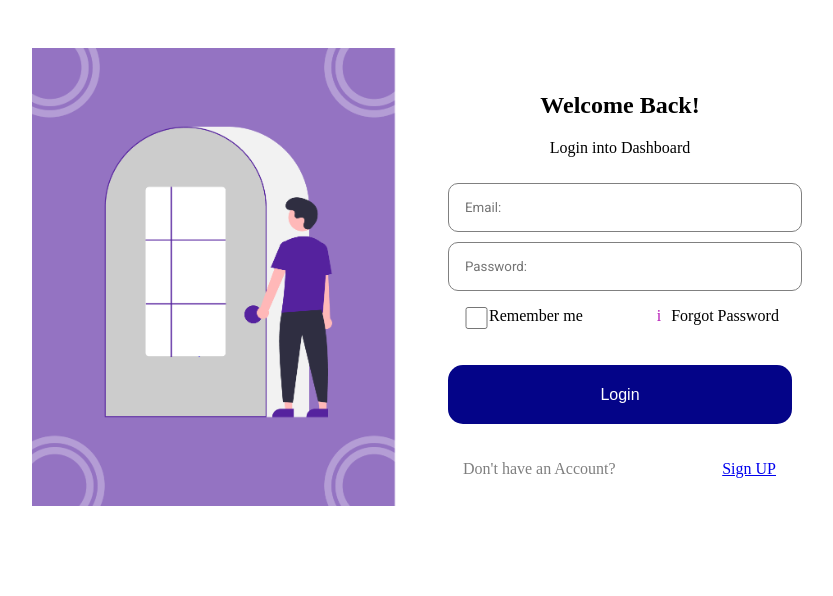
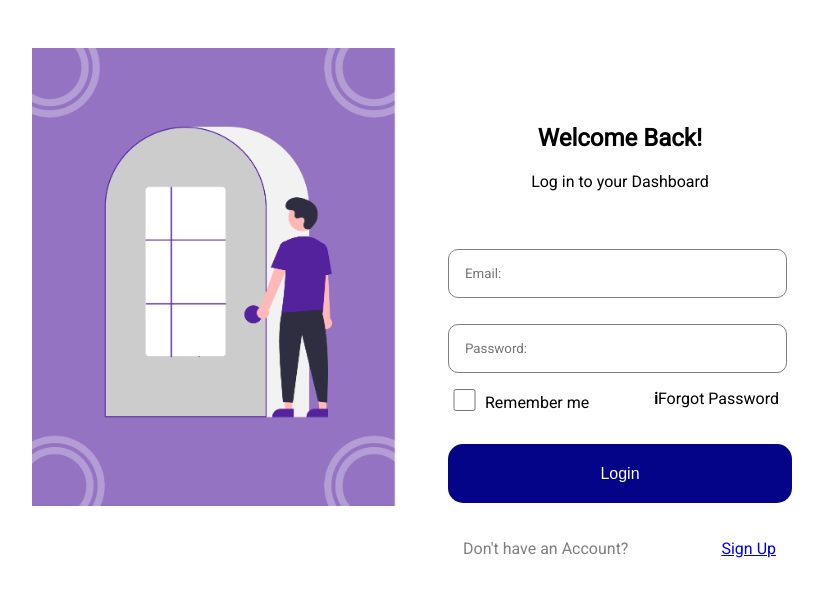
Before and after one commit to Unicorn-e-Wallet-UI/e-wallet-ui, a React (Create React App) app: page /login-page in a window 1280 px wide. Shown: the top 596 px of the page, without its empty margins (216-1049 px from the left). Built offline with nearby package versions, Linux system fonts and the light colour scheme.

Commit message:
added axios to test login endpoint

```diff
--- a/src/App.css
+++ b/src/App.css
@@ -1 +1,4 @@
 @import url('https://fonts.googleapis.com/css2?family=Roboto:wght@100;300;400&display=swap');
+html{
+    font-family: Roboto;
+}
--- a/src/component/pages/Registration-pages/Log in/login.css
+++ b/src/component/pages/Registration-pages/Log in/login.css
@@ -1,14 +1,33 @@
+.login-page{
+    padding-top:2rem ;
+}
 .welcome{
     text-align: center;
+}
 
+.login-input-field{
+    margin-right: 1rem;
+}
+.login-page label span{
+  padding: 0 0 90px 0;
+}
+.me label{
+    padding-top: 10px;
 }
 
 .dashB{
     text-align: center;
+   margin: 1rem 1rem 3rem 1rem;
  }
 
  .me{
     display: flex;
+    justify-content: space-between;
+    align-content: center;
+    /* border: 1px solid green; */
+ }
+ .me p{
+    margin-right: 13px;
  }
 
 .remember{
@@ -18,17 +37,10 @@
 .box{
     width: 25px;
     height: 22px;
-    margin: 1rem;
-    margin-left: rem;
-
-
+    position: relative;
+    top:3.5px;
  }
 
- span{
-
-    margin-left: 69px;
-    color: rgb(182, 24, 182);
- }
 
  .remember{
     margin-left:-16px;
--- a/src/component/pages/Registration-pages/Log in/login.js
+++ b/src/component/pages/Registration-pages/Log in/login.js
@@ -4,8 +4,7 @@ import InputFields from "../../../../reusables-components/input/input";
 import RButtons from "../../../../reusables-components/buttons/button";
 import './login.css';
 import { useState } from "react";
-
-
+import axios from "axios";
 
 const LoginPage = () => {
 
@@ -14,12 +13,22 @@ const LoginPage = () => {
         password:"",
     });
 
+    const loginUrl = "http://localhost:3000/Login";
+
     const handleChange = (event) => {
             const {name, value} = event.target;
             setLoginResponse(prevValue => {
                 return{...prevValue, [name]:value}
             })
             console.log(loginData)
+    }
+
+    const handleLogin = (e) => {
+        e.preventDefault();
+
+        axios.post(loginUrl, loginData)
+            .then((res) => console.log(res))
+            .catch((err) => console.log(err))
     }
 
     return(
@@ -30,24 +39,31 @@ const LoginPage = () => {
             <>
             <form>
                 <div className="login-page">
+
                     <h2 className="welcome">Welcome Back!</h2>
-                    <p className="dashB">Login into Dashboard</p>
+                    <p className="dashB">Log in to your Dashboard</p>
 
-                    <InputFields name={"email"} type={"email"} value={loginData.email} holder={"Email:"}handleChange={handleChange}/>
-                    <InputFields name={"password"} type={"password"} value={loginData.password} holder={"Password:"} handleChange={handleChange}/>
+                    <div className="login-input-field">
+
+                        <InputFields name={"email"} type={"email"} value={loginData.email} holder={"Email:"}handleChange={handleChange}/>
+                        <p></p>
+                        <p></p>
+                        <InputFields name={"password"} type={"password"} value={loginData.password} holder={"Password:"} handleChange={handleChange}/>
+                    </div>
 
                     <div className="me">
-                    <input className="box" type= "checkbox"/>
-                          <p className="remember">Remember me</p>
-                          <p><span>i</span>Forgot Password</p>
-
+                    <label>
+                        <input className="box" type= "checkbox"/>
+                        <span>Remember me</span>
+                    </label>
+                          <p><strong>i</strong>Forgot Password</p>
                     </div>
 
-                    <RButtons><p>Login</p></RButtons>
+                    <RButtons handleAction={handleLogin}><p>Login</p></RButtons>
 
                     <div className="dont">
                         <p className="dontText">Don't have an Account?</p>
-                        <a className="Up" href="registration-page-one">Sign UP</a>
+                        <a className="Up" href="registration-page-one">Sign Up</a>
                     </div>
 
 
```
